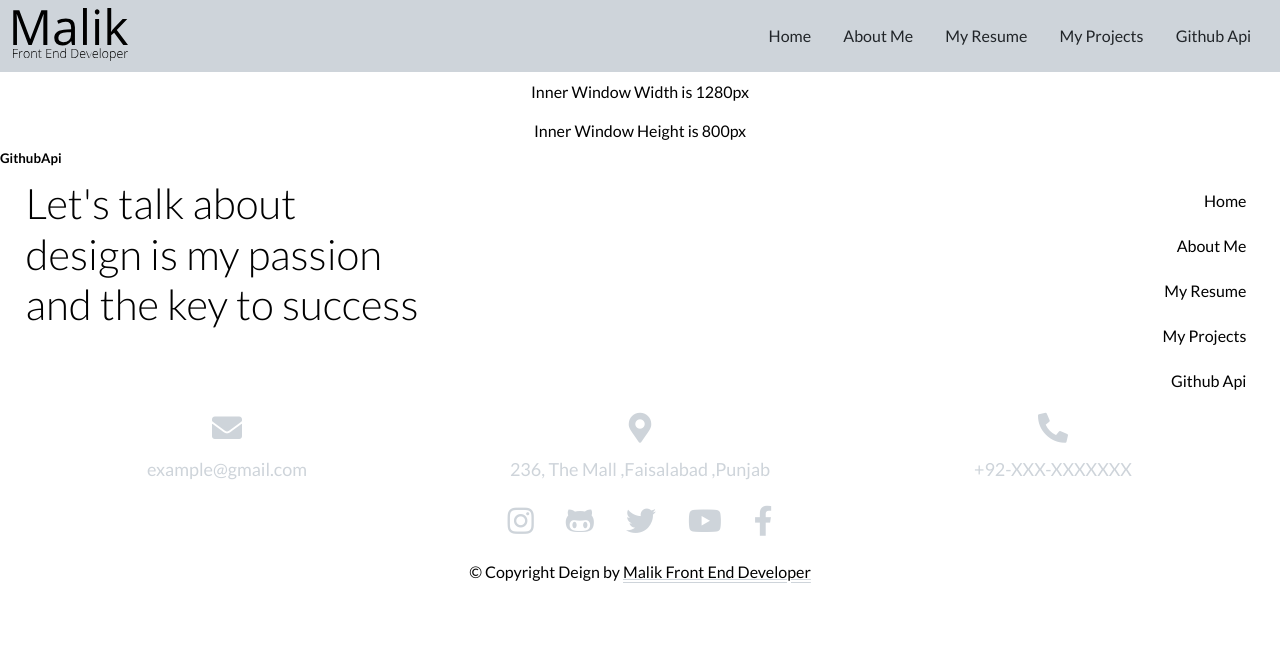
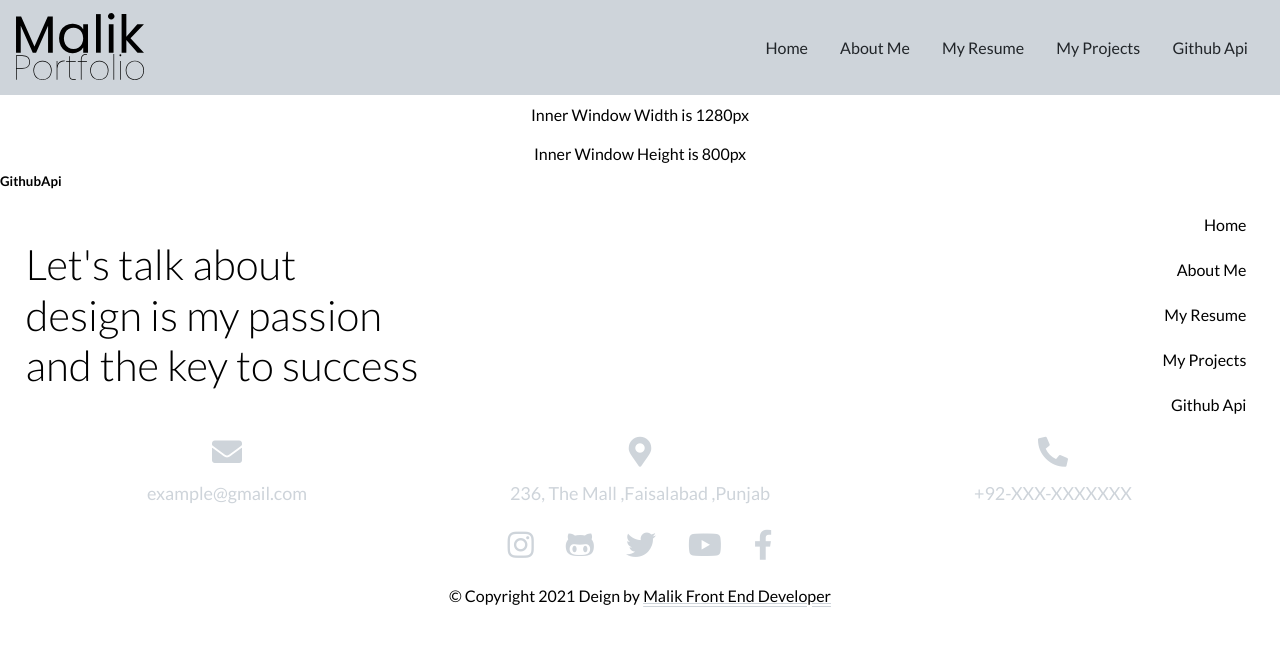
Before and after one commit to malik306/portfolio-react-sass, a React (Create React App) app: page /githubapi in a window 1280 px wide. Shown: the top 646 px of the page. Built offline with nearby package versions, Linux system fonts and the light colour scheme.

Commit message:
Some Changes

```diff
--- a/public/index.html
+++ b/public/index.html
@@ -2,13 +2,13 @@
 <html lang="en">
   <head>
     <meta charset="utf-8" />
-    <link rel="icon" href="%PUBLIC_URL%/SVG.svg" />
+    <link rel="icon" href="%PUBLIC_URL%/malik-portfolio.svg" />
     <meta name="viewport" content="width=device-width, initial-scale=1" />
     <meta
       name="description"
       content="Web site created using create-react-app"
     />
-    <link rel="apple-touch-icon" href="%PUBLIC_URL%/SVG.svg" />
+    <link rel="apple-touch-icon" href="%PUBLIC_URL%/malik-portfolio.svg" />
     <!--
       manifest.json provides metadata used when your web app is installed on a
       user's mobile device or desktop. See https://developers.google.com/web/fundamentals/web-app-manifest/
--- a/src/components/aboutme.component.tsx
+++ b/src/components/aboutme.component.tsx
@@ -2,6 +2,8 @@ export default function AboutMe(){
     return (
         <>
         <h5>About Me</h5>
+        <p>What I Do</p>
+        <p>Team Member</p>
         </>
     )
 }
--- a/src/components/footer.component.tsx
+++ b/src/components/footer.component.tsx
@@ -10,7 +10,7 @@ export default function Footer() {
                             <li>Home</li>
                         </Link>
                         <Link to="/about">
-                            <li>About Me</li>
+                            <li>About&nbsp;Me</li>
                         </Link>
                         <Link to="/resume">
                             <li>My&nbsp;Resume</li>
@@ -36,7 +36,7 @@ export default function Footer() {
                     <i className="fab fa-facebook-f"></i>
                 </div>
                 <div className="foot__content--copy">
-                    <p>&copy; Copyright Deign by <Link to="/">Malik Front End Developer</Link></p>
+                    <p>&copy; Copyright 2021 Deign by <Link to="/">Malik Front End Developer</Link></p>
                 </div>
             </footer>
         </>
--- a/src/components/header.component.tsx
+++ b/src/components/header.component.tsx
@@ -1,6 +1,6 @@
 import { useState, useEffect } from "react";
 import { Link } from "react-router-dom";
-import logoBrand from '../images/logo.svg';
+import logoBrand from '../images/malik-portfolio.svg';
 
 export default function Header() {
   const [windowWidth, setWindowWidth] = useState(window.innerWidth);
@@ -39,15 +39,15 @@ export default function Header() {
               <li>Home</li>
             </Link>
             <Link to="/about">
-              <li>About Me</li>
+              <li>About&nbsp;Me</li>
             </Link>
-            <Link to="resume">
+            <Link to="/resume">
               <li>My&nbsp;Resume</li>
             </Link>
-            <Link to="project">
+            <Link to="/project">
               <li>My&nbsp;Projects</li>
             </Link>
-            <Link to="githubapi">
+            <Link to="/githubapi">
               <li>Github&nbsp;Api</li>
             </Link>
           </ul>
--- a/src/scss/partial/_footer.scss
+++ b/src/scss/partial/_footer.scss
@@ -30,6 +30,8 @@
       }
     }
     display: flex;
+    justify-content: center;
+    align-items: center;
     &--let {
       font-size: 42px;
       font-weight: 300;
--- a/src/scss/partial/_header.scss
+++ b/src/scss/partial/_header.scss
@@ -3,14 +3,14 @@
   height: auto;
   background: set-color(gray-4);
   &__bar {
-    padding: 0.5rem 0.8rem; //tbpx rlpx
+    padding: 0.8em 1em; //tbpx rlpx
     display: flex;
     flex: none;
     align-items: center;
     justify-content: space-between;
     a img {
       height: auto;
-      width: 1.2in;
+      width: 8em;
       background-size: cover;
     }
     &__humburger {
@@ -20,10 +20,10 @@
       &:hover {
         color: set-color(gray-5);
       }
-      @include screen-max-width(720) {
+      @include screen-max-width(750) {
         display: block;
         position: absolute;
-        right: 0.2in;
+        right: 1em;
       }
     }
     ul {
@@ -34,7 +34,7 @@
         margin: 0 1ex;
         padding: 8px;
         border-radius: 5px;
-        font-size: 1rem;
+        font-size: 1em;
         color: set-color(gray-9);
         cursor: pointer;
         @include transition(all, 1s, ease, null);
@@ -44,7 +44,7 @@
           color: set-color(gray-7);
         }
       }
-      @include screen-max-width(720) {
+      @include screen-max-width(750) {
         display: none;
         @include transition(all, 1s, ease, null);
       }
@@ -52,24 +52,27 @@
   }
 }
 //when we click the btn bar then open the menu as a toggle class
-@include screen-max-width(720) {
+@include screen-max-width(750) {
   .nav__bar {
     position: relative;
     ul.open-close {
-      display: block;
+      display: flex;
+      flex-direction: column;
       position: absolute;
       @include inset(72px 0 0 0);
       background: set-color(gray-4);
-      padding: 2rem 0;
+      padding: 1em 0;
       width: set-col-width(1);
       height: 520px;
+      justify-content: center;
+      align-items: center;
       li {
         @include transition(all, 1s, ease, null);
-        margin: 2rem 0;
+        margin: 0.4em 0;
         display: block;
-        font-size: 32px;
+        font-size: 30px;
         text-align: center;
-        border-radius: 0;
+        border-radius: 5px;
       }
     }
   }
```
Also changed, not shown: src/images/logo.svg (deleted), src/images/malik-portfolio.svg (added).
